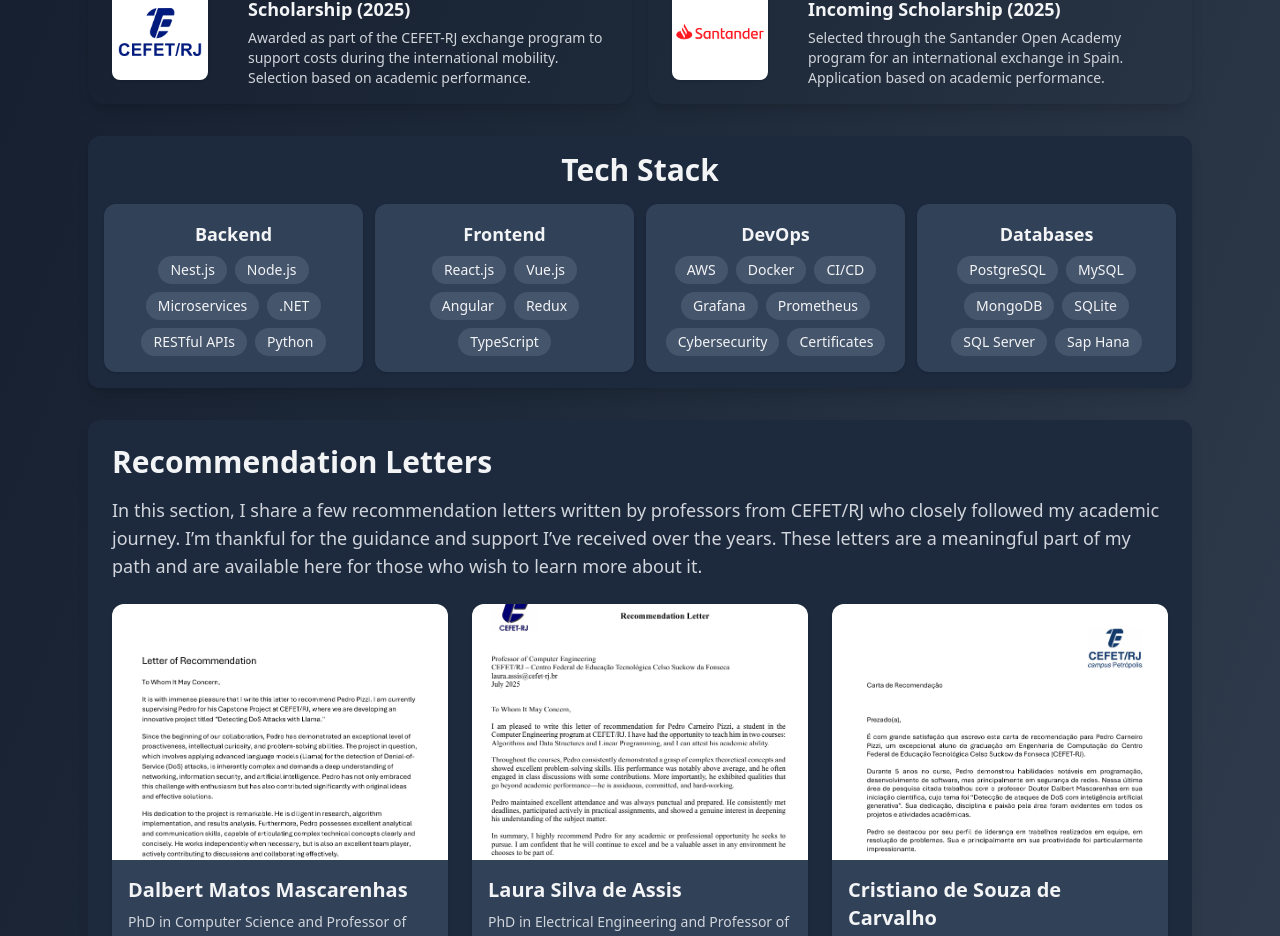
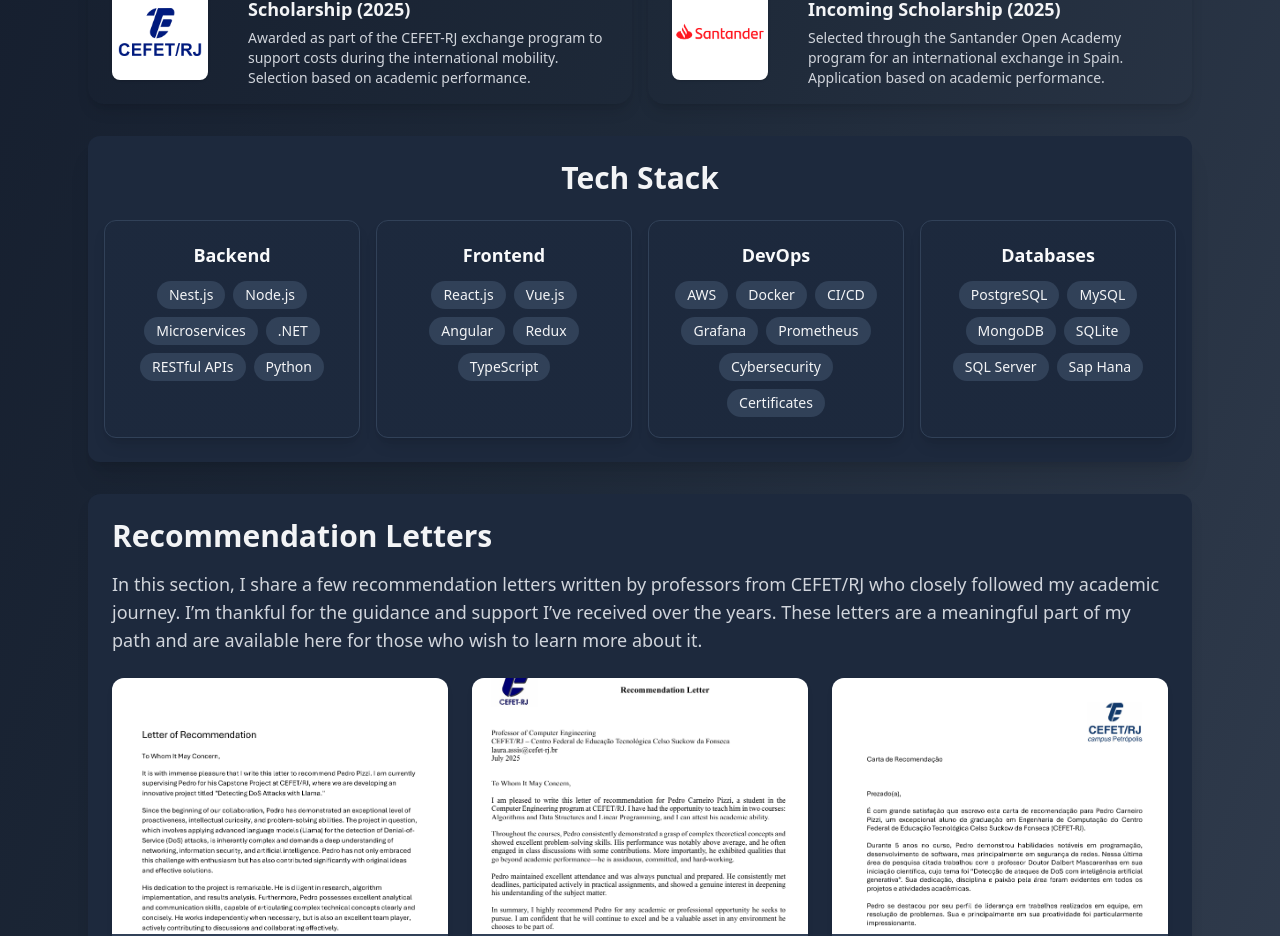
Before and after one commit to P3dream/portifolio, a React (Vite) app: page /about in a window 1280 px wide. Shown: the part 1587-2523 px from the top of the page. Built offline with nearby package versions, Linux system fonts and the light colour scheme.

Commit message:
improving stack area

```diff
--- a/src/components/TechStack.tsx
+++ b/src/components/TechStack.tsx
@@ -7,17 +7,23 @@
 
 const TechStack = () => {
     return (
-        <div className="mx-auto px-4 sm:px-4 py-4 bg-slate-800 rounded-xl shadow-lg max-w-screen-2xl">
-            <h2 className="text-2xl sm:text-3xl font-bold text-gray-100 mb-4 text-center">Tech Stack</h2>
-            <div className="grid grid-cols-1 sm:grid-cols-2 lg:grid-cols-4 gap-3">
+        <div className="mx-auto px-4 sm:px-4 py-6 bg-slate-800 rounded-xl shadow-xl max-w-screen-2xl">
+            <h2 className="text-2xl sm:text-3xl font-bold text-gray-100 mb-6 text-center">
+                Tech Stack
+            </h2>
+
+            <div className="grid grid-cols-1 sm:grid-cols-2 lg:grid-cols-4 gap-4">
                 {Object.entries(techSections).map(([section, techs]) => (
-                    <div key={section} className="bg-slate-700 rounded-xl p-4 shadow text-gray-100 text-center">
-                        <h3 className="text-lg font-semibold mb-2">{section}</h3>
+                    <div
+                        key={section}
+                        className="bg-gradient-to-b from-slate-800 to-slate-800 rounded-xl p-5 shadow-lg text-gray-100 text-center border border-slate-700 hover:border-slate-500 transition"
+                    >
+                        <h3 className="text-lg font-semibold mb-3 text-gray-50">{section}</h3>
                         <div className="flex flex-wrap gap-2 justify-center">
                             {techs.map((tech, index) => (
                                 <span
                                     key={index}
-                                    className="bg-slate-600 text-sm px-3 py-1 rounded-full hover:bg-slate-500 transition"
+                                    className="bg-slate-700 text-sm px-3 py-1 rounded-full hover:bg-slate-600 transition"
                                 >
                                     {tech}
                                 </span>
@@ -30,4 +36,5 @@
     );
 };
 
+
 export default TechStack;
```
